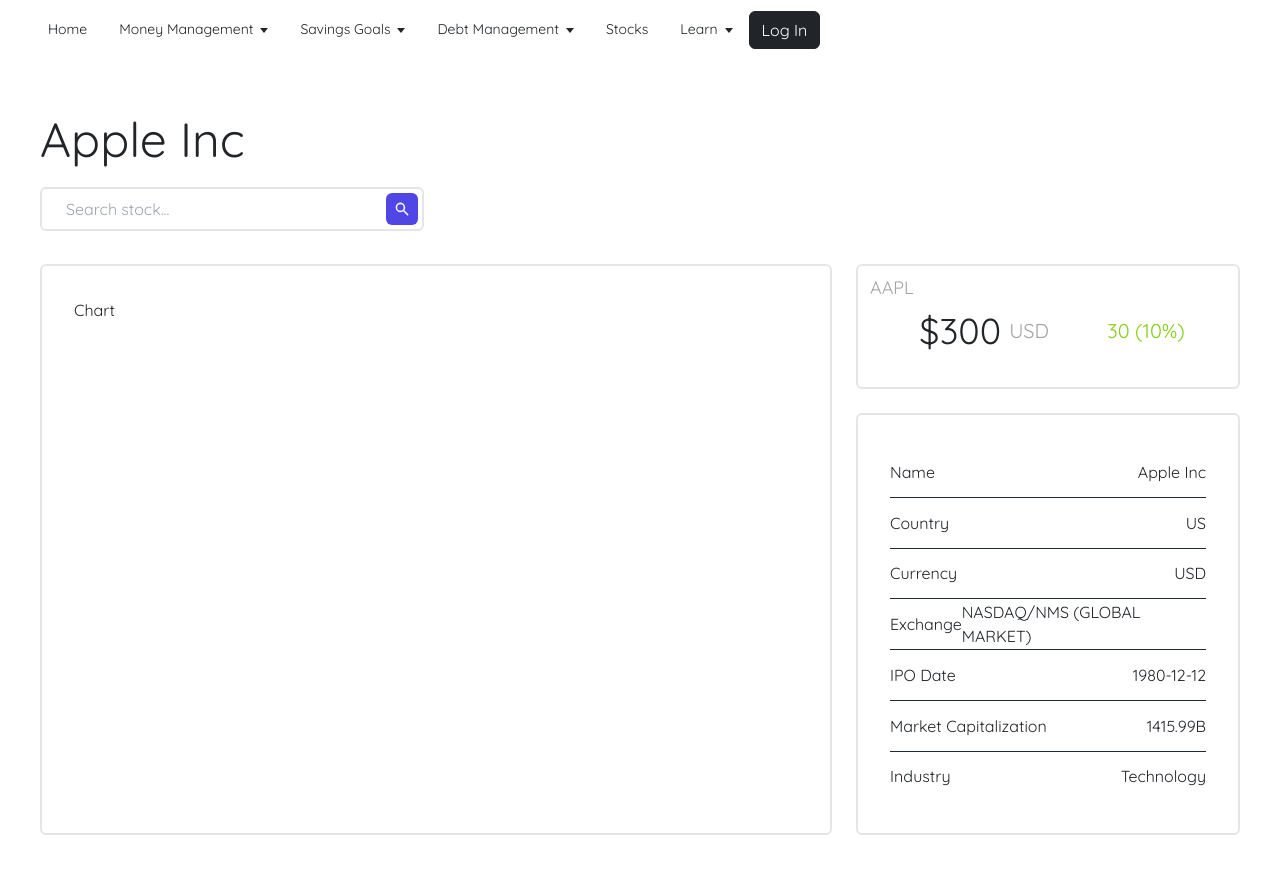
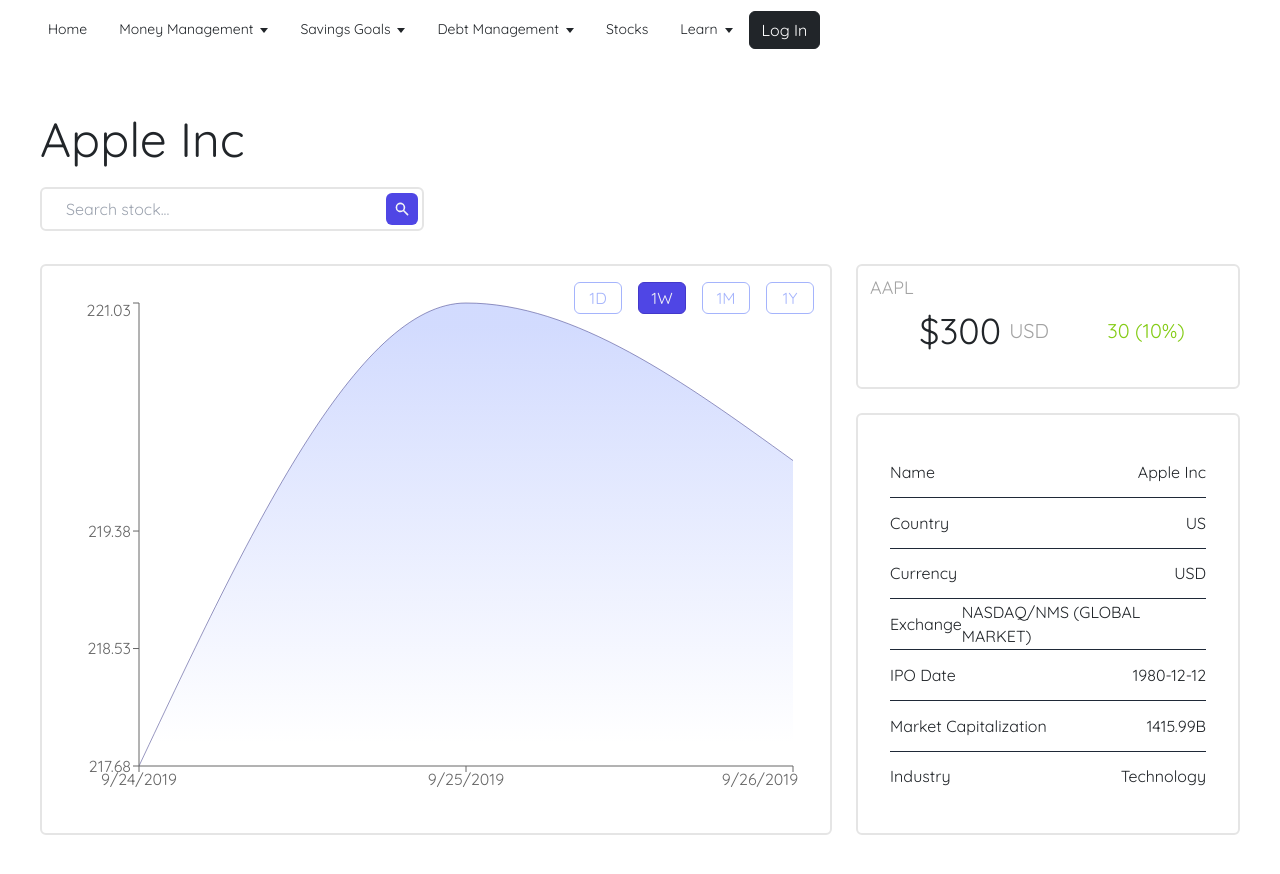
Before and after one commit to Shamayal/frog-finance, a React (Create React App) app in the folder frontend/client/: page /stocks in a window 1280 px wide. Built offline with nearby package versions, Linux system fonts and the light colour scheme.

Commit message:
stock chart component with mock data

```diff
--- /dev/null
+++ b/frontend/client/src/components/stocks/ChartFilter.jsx
@@ -0,0 +1,18 @@
+import React from "react";
+
+const ChartFilter = ({ text, active, onClick }) => {
+  return (
+    <button
+      onClick={onClick}
+      className={`w-12 m-2 h-8 border-1 rounded-md flex items-center justify-center cursor-pointer ${
+        active
+          ? "bg-indigo-600 border-indigo-700 text-gray-100"
+          : "border-indigo-300 text-indigo-300"
+      } transition duration-200 hover:bg-indigo-600 hover:text-gray-100 hover:border-indigo-700`}
+    >
+      {text}
+    </button>
+  );
+};
+
+export default ChartFilter;
--- /dev/null
+++ b/frontend/client/src/components/stocks/Charts.jsx
@@ -0,0 +1,82 @@
+import React, { useState } from "react";
+import {
+  AreaChart,
+  ResponsiveContainer,
+  Tooltip,
+  XAxis,
+  YAxis,
+  Area
+} from "recharts";
+import { mockHistorialData } from "../../constants/mock";
+import { chartConfig } from "../../constants/config";
+import { convertUnixTimestampToDate } from "../../helpers/date-helper";
+import Card from "./Card";
+import ChartFilter from "./ChartFilter";
+
+const Chart = () => {
+  const [data, setData] = useState(mockHistorialData)
+  const [filter, setFilter] = useState("1W");
+
+  const formatData = (data) => {
+    return data.c.map((item, index) => {
+      return {
+        value: item.toFixed(2),
+        date: convertUnixTimestampToDate(data.t[index])
+      };
+    });
+  };
+
+  return (
+    <Card>
+      <ul className="flex absolute top-2 right-2 z-40">
+        {Object.keys(chartConfig).map((item) => {
+          return (
+            <li key={item}>
+              <ChartFilter
+                text={item}
+                active={filter === item}
+                onClick={() => {
+                  setFilter(item);
+                }}
+              />
+            </li>
+          )
+        })}
+
+      </ul>
+      <ResponsiveContainer>
+        <AreaChart data={formatData(data)}>
+          <defs>
+            <linearGradient id="chartColor" x1="0" y1="0" x2="0" y2="1">
+              <stop
+                offset="5%"
+                stopColor={"rgb(199 210 254)"}
+                stopOpacity={0.8}
+              />
+              <stop
+                offset="95%"
+                stopColor={"rgb(199 210 254)"}
+                stopOpacity={0}
+              />
+            </linearGradient>
+          </defs>
+
+          <Area
+            type="monotone"
+            dataKey="value"
+            stroke="#312e81"
+            fill="url(#chartColor)"
+            fillOpacity={1}
+            strokeWidth={0.5}
+          />
+          <Tooltip />
+          <XAxis dataKey="date" />
+          <YAxis domain={["dataMin", "dataMax"]} />
+        </AreaChart>
+      </ResponsiveContainer>
+
+    </Card>
+  );
+};
+
+export default Chart;
--- a/frontend/client/src/components/stocks/Dashboard.jsx
+++ b/frontend/client/src/components/stocks/Dashboard.jsx
@@ -4,6 +4,7 @@ import { mockCompanyDetails } from "../../constants/mock";
 import Search from "./Search";
 import Details from "./Details";
 import Overview from "./Overview";
+import Chart from "./Charts";
 
 const Dashboard = ({children}) => {
   return (
@@ -17,7 +18,7 @@ const Dashboard = ({children}) => {
       </div>
 
       <div className="md:col-span-2 row-span-4">
-      <Card> Chart </Card>
+      <Chart />
       </div>
 
       <div>
--- /dev/null
+++ b/frontend/client/src/helpers/date-helper.js
@@ -0,0 +1,16 @@
+export const convertDateToUnixTimestamp = (date) => {
+  return Math.floor(date.getTime() / 1000);
+};
+
+export const convertUnixTimestampToDate = (unixTimestamp) => {
+  const milliseconds = unixTimestamp * 1000;
+  return new Date(milliseconds).toLocaleDateString();
+};
+
+export const createDate = (date, days, weeks, months, years) => {
+  let newDate = new Date(date);
+  newDate.setDate(newDate.getDate() + days + 7 * weeks);
+  newDate.setMonth(newDate.getMonth() + months);
+  newDate.setFullYear(newDate.getFullYear() + years);
+  return newDate;
+};
```
